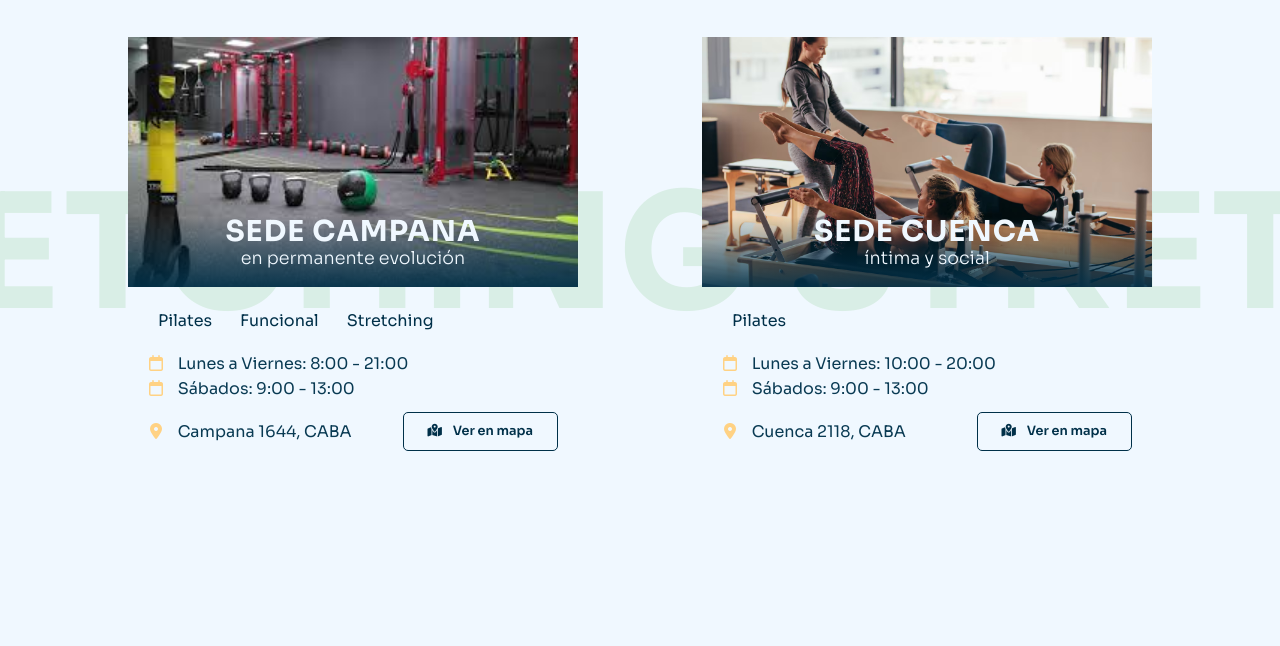
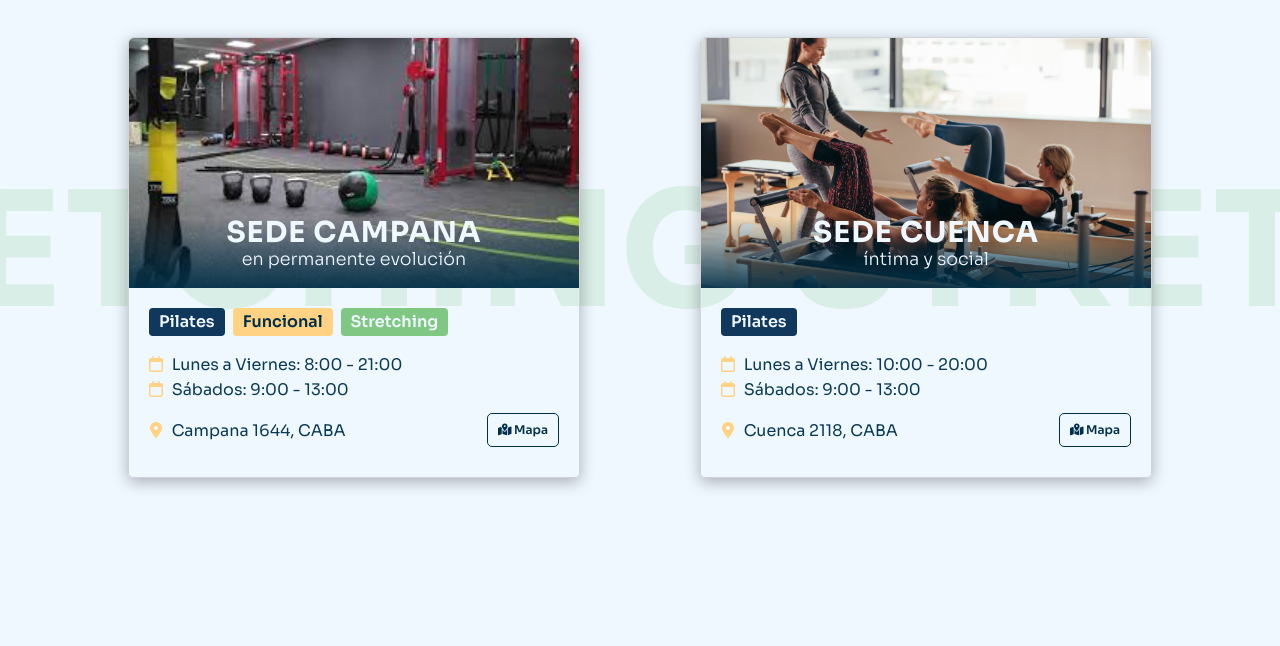
Before and after one commit to mareanovazquez/DANEZ-MAQUETA-UNO, a plain HTML site: page index.html in a window 1280 px wide. Shown: the part 4791-5437 px from the top of the page. Drawn offline with Linux system fonts and the light colour scheme.

Commit message:
bug fixed in sedes-cards

```diff
--- a/css/style.css
+++ b/css/style.css
@@ -183,8 +183,7 @@ body {
 /* Shared button base styles */
 .main__cta,
 .contact-form__button,
-.footer__app-button,
-.sede-card__map-button {
+.footer__app-button {
     display: inline-block;
     padding: 12px 24px;
     font-family: var(--primary-font-family);
@@ -813,8 +812,10 @@ body {
 .sede-card {
     width: 90%;
     max-width: 450px;
-    border-radius: 8px;
+    border-radius: 5px;
     transition: transform var(--transition-medium);
+    box-shadow: var(--box-shadow-dark);
+    border: 1px solid var(--border-color);
 }
 
 .sede-card__image-container {
@@ -829,11 +830,14 @@ body {
     height: 100%;
     object-fit: cover;
     transition: transform var(--transition-medium);
-}
-
-.sede-card:hover .sede-card__image {
+    border-top-left-radius: 5px;
+    border-top-right-radius: 5px;
+}
+
+
+.sede-card:hover .sede-card__image:hover {
     transform: scale(1.05);
-}
+    }
 
 .sede-card__overlay {
     position: absolute;
@@ -862,7 +866,7 @@ body {
 }
 
 .sede-card__content {
-    padding: 20px;
+    padding: 10px;
 }
 
 .sede-card__info {
@@ -872,15 +876,15 @@ body {
 .sede-card__address,
 .sede-card__schedule {
     margin: 8px 0;
-    font-size: 0.95rem;
+    font-size: 0.90rem;
     color: var(--secondary-font-color);
 }
 
 .sede-card__address i,
 .sede-card__schedule i {
     color: var(--hover-font-color);
-    margin-right: 10px;
-    width: 16px;
+    margin-right: 5px;
+    width: 14px;
     text-align: center;
 }
 
@@ -892,11 +896,21 @@ body {
 }
 
 .sede-card__map-button {
+    display: inline-block;
+    padding: 10px 10px;
+    font-family: var(--primary-font-family);
+    font-weight: 600;
+    text-decoration: none;
+    border-radius: 5px;
+    border: 1px solid;
+    cursor: pointer;
+    transition: var(--transition-fast);
     border-color: var(--primary-font-color);
     color: var(--primary-font-color);
-    font-size: 0.8rem;
+    font-size: 0.75rem;
     text-align: center;
 }
+
 
 .sede-card__map-button:hover {
     background-color: var(--button-bg-color3);
@@ -904,13 +918,29 @@ body {
 }
 
 .sede-card__map-button i {
-    margin-right: 8px;
-}
+    margin-right: 0;
+    }
 
 .tag {
     font-size: 0.75rem;
     padding: 3px 5px;
     border-radius: 4px;
+    font-weight: 600;
+}
+
+.tag-pilates {
+    background-color: var(--pilates-bg-color);
+    color: var(--primary-font-light-color);
+}
+
+.tag-funcional {
+    background-color: var(--funcional-bg-color);
+    color: var(--primary-font-color);
+}
+
+.tag-stretching {
+    background-color: var(--stretching-bg-color);
+    color: var(--primary-font-light-color);
 }
 
 .sede-container__address {
@@ -2122,6 +2152,7 @@ body {
         flex-direction: row;
         justify-content: space-between;
         gap: 40px;
+        flex-wrap: nowrap;
     }
 
     .sede-card {
@@ -2134,6 +2165,10 @@ body {
 
     .sede-card__title {
         font-size: 1.8rem;
+    }
+
+    .sede-card__content {
+        padding: 20px;
     }
 
     .sede-card__address,
--- a/index.html
+++ b/index.html
@@ -479,7 +479,7 @@
                                 </div>
                                 <div class="staff__card-back">
                                     <div class="staff__header">
-                                        <h3 class="staff__fullname">SABRINA NADIA SAVRANSKY <a
+                                        <h3 class="staff__fullname">SABRINA SAVRANSKY <br><a
                                                 href="https://instagram.com/sabrisavransky" class="staff__social-link"
                                                 target="_blank">
                                                 <i class="fa-brands fa-instagram staff__social-icon"></i>
@@ -565,7 +565,7 @@
                                 </div>
                                 <div class="staff__card-back">
                                     <div class="staff__header">
-                                        <h3 class="staff__fullname">ANDREA CARINA SÁNCHEZ <a
+                                        <h3 class="staff__fullname">ANDREA SÁNCHEZ <a
                                                 href="https://instagram.com/andreasan68" class="staff__social-link"
                                                 target="_blank"><i
                                                     class="fa-brands fa-instagram staff__social-icon"></i></a></h3>
@@ -635,7 +635,7 @@
                                 <p class="sede-card__address"><i class="fa-solid fa-location-dot"></i> Campana 1644,
                                     CABA</p>
                                 <a href="#" class="sede-card__map-button" id="sedeCampanaMap">
-                                    <i class="fa-solid fa-map-location-dot"></i> Ver en mapa
+                                    <i class="fa-solid fa-map-location-dot"></i> Mapa
                                 </a>
                             </div>
                         </div>
@@ -667,7 +667,7 @@
                                 <p class="sede-card__address"><i class="fa-solid fa-location-dot"></i> Cuenca 2118, CABA
                                 </p>
                                 <a href="#" class="sede-card__map-button" id="sedeCuencaMap">
-                                    <i class="fa-solid fa-map-location-dot"></i> Ver en mapa
+                                    <i class="fa-solid fa-map-location-dot"></i> Mapa
                                 </a>
                             </div>
                         </div>
```
